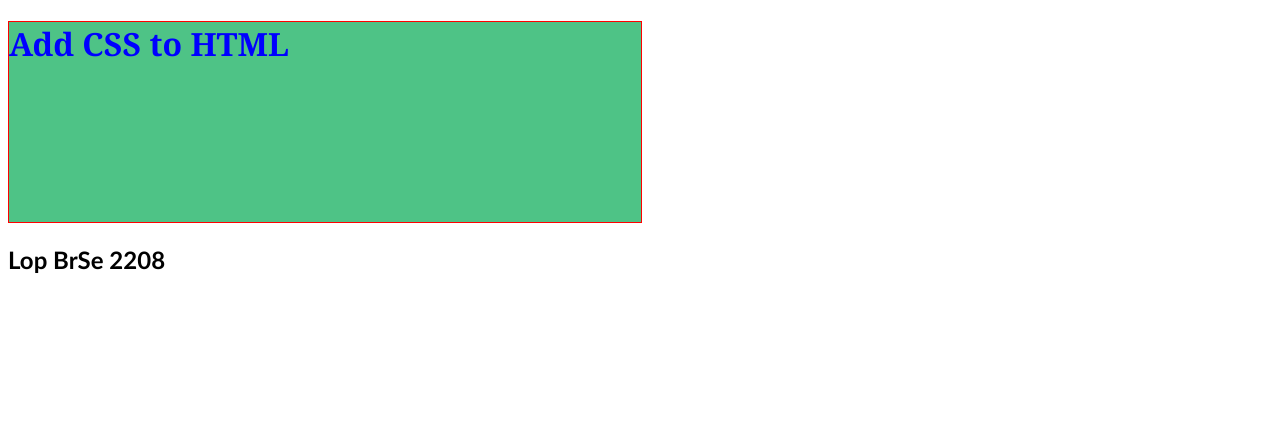
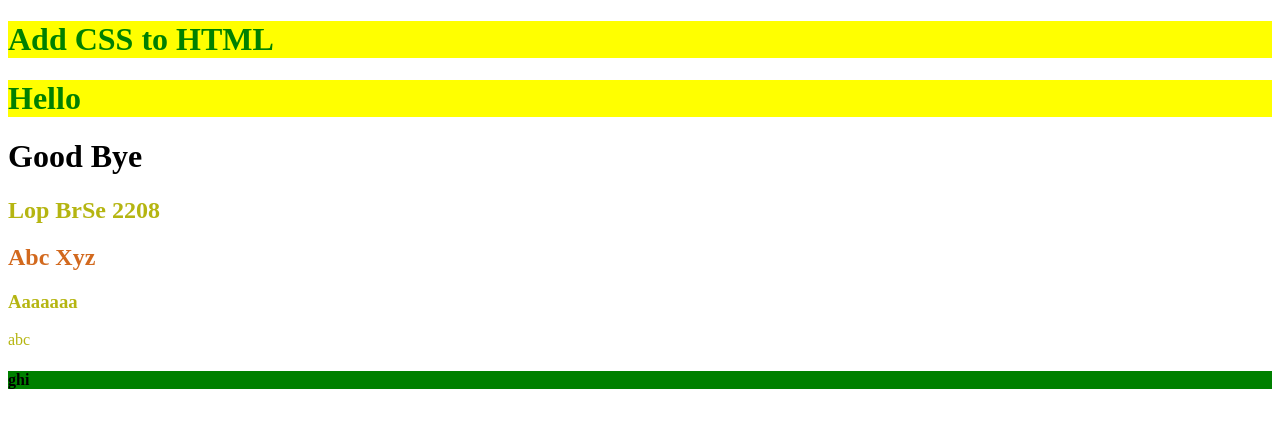
Before and after one commit to nguyenminh-1992/BrSe2208, a plain HTML site: page Lesson2/democss.html in a window 1280 px wide. Drawn offline with Linux system fonts and the light colour scheme.

Commit message:
css advance 1

```diff
--- /dev/null
+++ b/Lesson2/css-advance.css
@@ -0,0 +1,11 @@
+h1 {
+    border: 10px solid red;
+    background-color: green;
+    margin: 100px;
+    /* margin-left: 100px;
+    margin-right: 100px;
+    margin-top: 50px;
+    margin-bottom: 200px; */
+    /* margin: 50px 100px 200px 100px; */
+    padding: 70px;
+}
--- a/Lesson2/democss.css
+++ b/Lesson2/democss.css
@@ -1,3 +1,33 @@
-h1 {
+.Dong1 {
     color: green;
+    background-color: yellow;
 }
+
+/* h2 {
+    color: aquamarine;
+} */
+
+.Dong2 {
+    color:brown;
+    background-color: bisque;
+}
+
+#Dong4 {
+    color:rgb(181, 181, 17);
+}
+
+#Dong5 {
+    color:chocolate;
+}
+
+h4 {
+    background-color: red;
+}
+
+.class1 {
+    background-color: yellow;
+}
+
+#id1 {
+    background-color:green;
+}
--- a/Lesson2/democss.html
+++ b/Lesson2/democss.html
@@ -8,7 +8,7 @@
     <title>Document</title>
 
     <!-- Cach 1 -->
-    <style>
+    <!-- <style>
         h1 {
             color: blue;
             background-color: rgb(78,195,134);
@@ -23,16 +23,27 @@
         h2 {
             font-family: 'Trebuchet MS', 'Lucida Sans Unicode', 'Lucida Grande', 'Lucida Sans', Arial, sans-serif;
         }
-    </style>
+    </style> -->
 
     <!-- Cach 2 -->
-    <!-- <link rel="stylesheet" href="democss.css"> -->
+    <link rel="stylesheet" href="democss.css">
 </head>
 
 
 <body>
     <!-- Cach 3 -->
-    <h1> Add CSS to HTML</h1>
-    <h2> Lop BrSe 2208</h2>
+    <!-- class & id -->
+    <h1 class="Dong1"> Add CSS to HTML</h1>
+    <h1 class="Dong1"> Hello</h1>
+    <h1 class="Dong3"> Good Bye</h1>
+
+    <h2 id="Dong4"> Lop BrSe 2208</h2>
+    <h2 id="Dong5"> Abc Xyz</h2>
+
+
+    <h3 id="Dong4"> Aaaaaaa</h3>
+
+    <p id="Dong4">abc</p>
+    <h4 class="class1" id="id1">ghi</h4>
 </body>
 </html>
```
Also changed, not shown: Lesson2/css-advance.html (added, +16 -0 lines).
